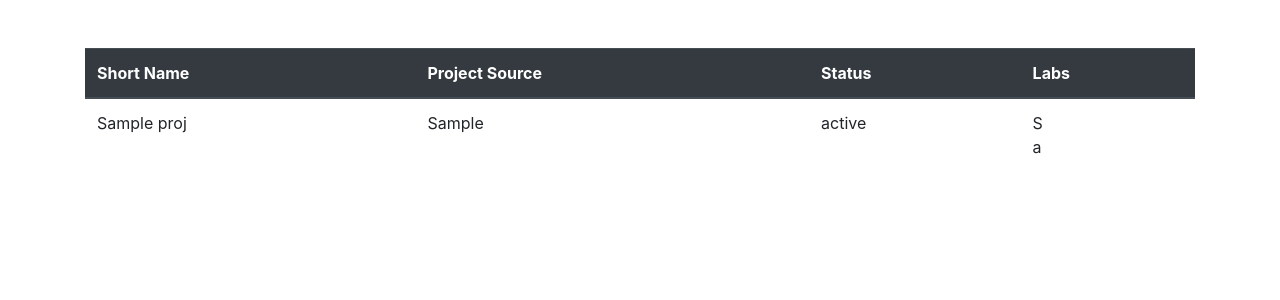
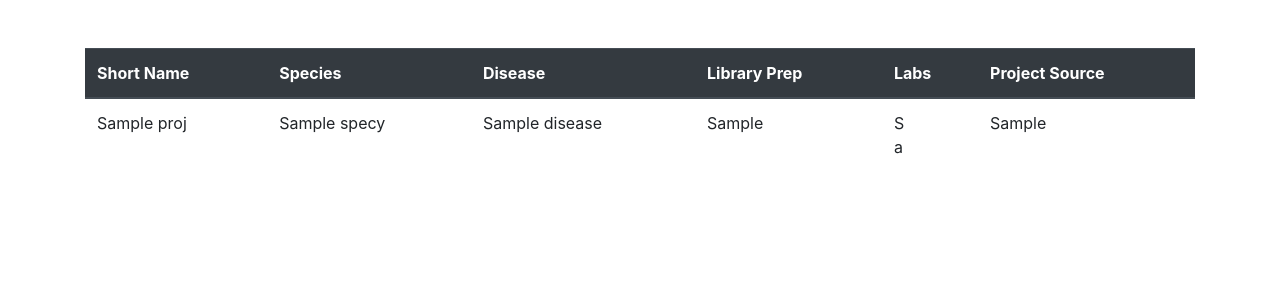
Before and after one commit to gi-kent-content/hca-tuatara, a Django app: template templates/hcat/covid19_page.html in a window 1280 px wide. Shown: the part 56-356 px from the top of the page. Run offline with Django 3.2, Linux system fonts and the light colour scheme; the template is opened without the code that fills it: most values are stand-ins (such as "Sample title", 1, 10 or a date in 2020); some libraries are stand-ins or nearby versions.

Commit message:
Adjust columns in table.

```diff
--- a/templates/hcat/covid19_page.html
+++ b/templates/hcat/covid19_page.html
@@ -14,22 +14,27 @@
             <thead class="thead-dark">
                 <tr>
                     <th>Short Name</th>
+                    <th>Species</th>
+                    <th>Disease</th>
+                    <th>Library Prep</th>
+                    <th>Labs</th>
                     <th>Project Source</th>
-                    <th>Status</th>
-                    <th>Labs</th>
                 </tr>
             </thead>
             <tbody>
                 {% for proj in covid_projects %}
                 <tr>
                     <td>{{ proj.short_name }}</td>
+                    <td>{{ proj.species.all|join:"<br>" }}</td>
+                    <td>{{ proj.disease.all|join:"<br>" }}</td>
+                    <td>{{ proj.cdna_library_prep.all|join:"<br>" }}</td>
+		            {% if proj.labs.all|length > 2 %}
+                    <td data-toggle="popover" data-content="{{ proj.labs.all|join:', ' }}">
+                        {{ proj.labs.all|slice:":2"|join:"<br>" }}</td>
+		            {% else %}
+		            <td>{{ proj.labs.all|slice:":2"|join:"<br>" }}</td>
+		            {% endif %}
                     <td>{{ proj.project_source }}</td>
-                    <td>{{ proj.status }}</td>
-		    {% if proj.labs.all|length > 2 %}
-                    <td data-toggle="popover" data-content="{{ proj.labs.all|join:', ' }}">{{ proj.labs.all|slice:":2"|join:"<br>" }}</td>
-		    {% else %}
-		    <td>{{ proj.labs.all|slice:":2"|join:"<br>" }}</td>
-		    {% endif %}
                 </tr>
                 {% endfor %}
             </tbody>
```
